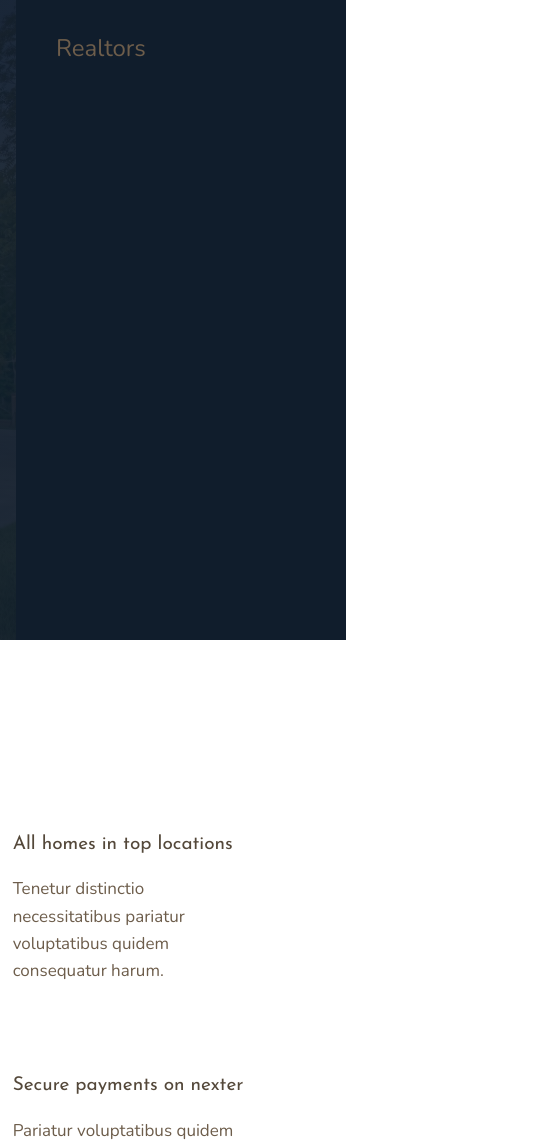
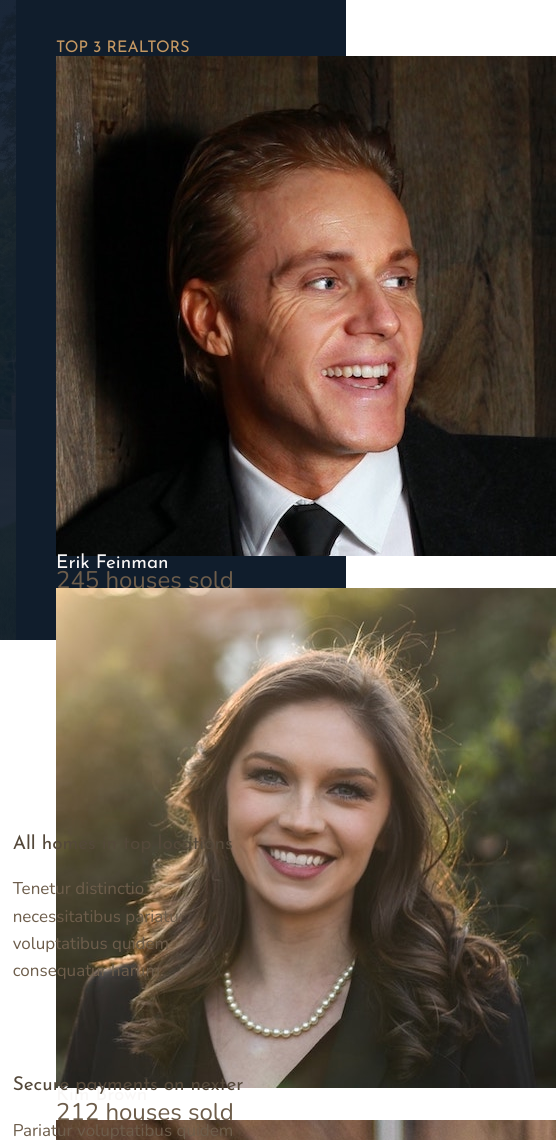
Before and after one commit to michalosinski91/nexter, a website: page index.html in a window 1280 px wide. Shown: the top 1140 px of the page, 934-1490 px from the left, 556 px wide, since content can reach past the window. Drawn offline with nearby package versions, Linux system fonts and the light colour scheme.

Commit message:
realtors section markup added

```diff
--- a/index.html
+++ b/index.html
@@ -28,7 +28,26 @@
         <img src="img/logo-techcrunch.png" alt="TechCrunch logo" />
       </div>
     </header>
-    <div class="realtors">Realtors</div>
+    <div class="realtors">
+      <h3 class="heading-3">Top 3 Realtors</h3>
+      <div class="realtors__list">
+        <img src="img/realtor-1.jpeg" alt="Realtor 1" class="realtors__img" />
+        <div class="realtors__details">
+          <h4 class="heading-4 heading-4--light">Erik Feinman</h4>
+          <p class="realtors__sold">245 houses sold</p>
+        </div>
+        <img src="img/realtor-2.jpeg" alt="Realtor 2" class="realtors__img" />
+        <div class="realtors__details">
+          <h4 class="heading-4 heading-4--light">Kim Brown</h4>
+          <p class="realtors__sold">212 houses sold</p>
+        </div>
+        <img src="img/realtor-3.jpeg" alt="Realtor 3" class="realtors__img" />
+        <div class="realtors__details">
+          <h4 class="heading-4 heading-4--light">Toby Ramsey</h4>
+          <p class="realtors__sold">198 houses sold</p>
+        </div>
+      </div>
+    </div>
     <section class="features">
       <div class="feature">
         <svg class="feature__icon">
```
